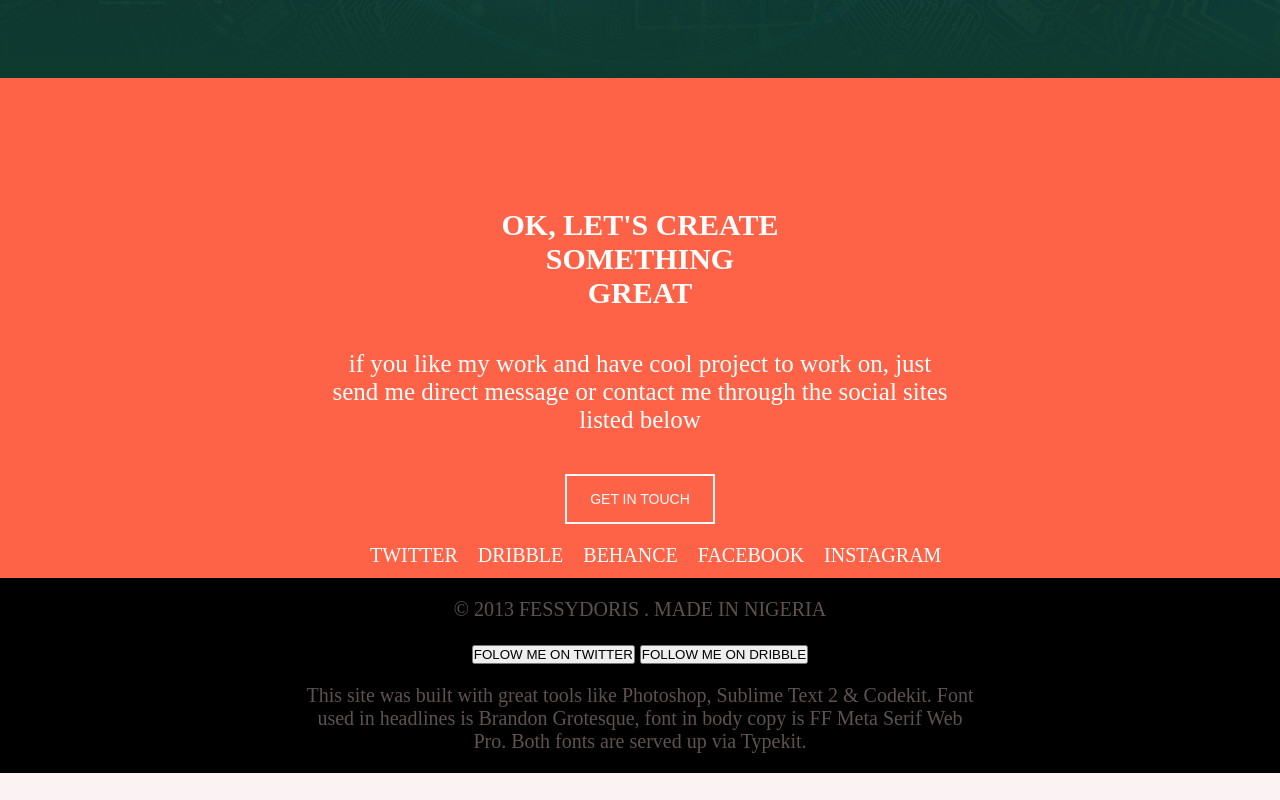
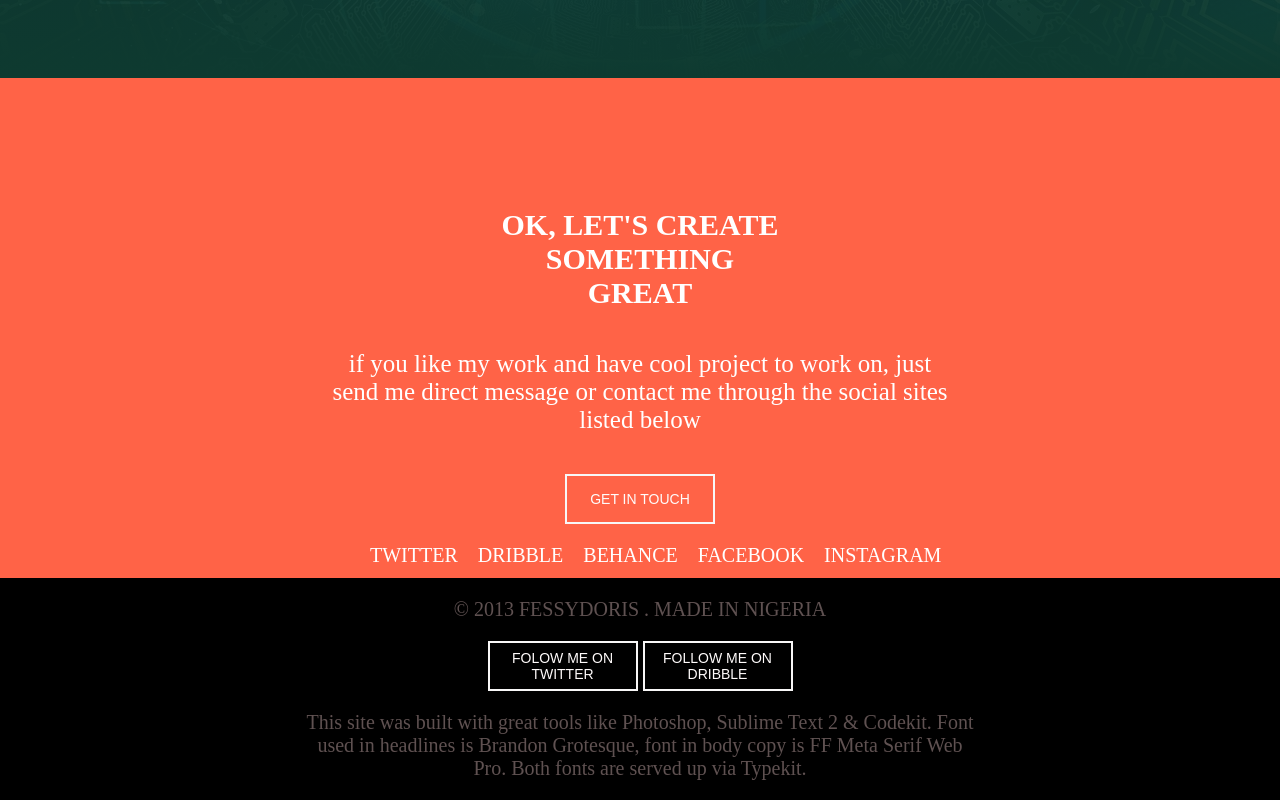
Before and after one commit to fessy01/Assignment-2, a plain HTML site: page index.html in a window 1280 px wide. Shown: the part 3523-4323 px from the top of the page. Before the commit the page ends 4296 px from the top, so only its background shows below. Drawn offline with Linux system fonts and the light colour scheme.

Commit message:
do some adjustment on the styling

```diff
--- a/css/style.css
+++ b/css/style.css
@@ -208,3 +208,8 @@ footer{
     background-color: black;
     color:rgb(95, 81, 81);
 }
+@media all and ( max-width:100%) {
+    body{
+width: 100px;
+    }
+}
--- a/index.html
+++ b/index.html
@@ -107,8 +107,8 @@
 
     <footer>
         <p>© 2013 FESSYDORIS . MADE IN  NIGERIA</p>
-        <button type="MORE ON BEHANCE"> FOLOW ME ON TWITTER</button>
-            <button type="MORE ON BEHANCE"> FOLLOW ME ON DRIBBLE</button>
+        <button type="MORE ON BEHANCE" class="btn3"> FOLOW ME ON TWITTER</button>
+            <button type="MORE ON BEHANCE" class="btn3"> FOLLOW ME ON DRIBBLE</button>
             <P>This site was built with great tools like Photoshop, Sublime Text 2 & Codekit. Font used in headlines is Brandon Grotesque, font in body copy is FF Meta Serif Web Pro. Both fonts are served up via Typekit.</P>
 
     </footer>
```
